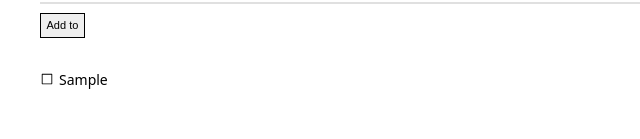
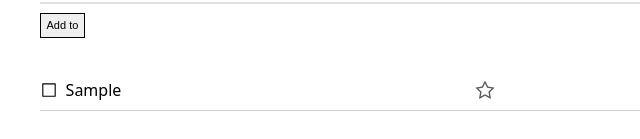
Before and after one commit to XiaoruiWang-SH/TODO-Calendar, a React (Vite) app: page / in a window 1280 px wide. Both pictures are taken after typing "Sample" into the empty fields and a click on the button "Add to". Shown: the part 167-306 px from the top of the page, without its empty margins (0-640 px from the left). Built offline with nearby package versions, Linux system fonts and the light colour scheme.

Commit message:
add function: importance lift-up

```diff
--- a/src/Container.jsx
+++ b/src/Container.jsx
@@ -2,6 +2,7 @@ import { useState } from 'react';
 import List from './List';
 import Input from './Input';
 import './container.css';
+import ItemData from './ItemData';
 
 let taskid = 0;
 
@@ -16,7 +17,7 @@ function Container() {
     function addTask(task) {
         console.log(`add task ${task}`);
         taskid++;
-        const newlist = [...list, {id: taskid, name: task, checked: false}];
+        const newlist = [...list, new ItemData(taskid, task, false, false, new Date(), null)];
         setList(newlist);
     }
 
--- /dev/null
+++ b/src/ItemData.js
@@ -0,0 +1,25 @@
+
+export default class ItemData {
+    constructor(id, name, checked, important, createTime, expireTime) {
+        this.id = id;
+        this.name = name;
+        this.checked = checked;
+        this.important = important;
+        this.createTime = createTime;
+        this.expireTime = expireTime;
+    }
+
+    setChecked(checked) {
+        this.checked = checked;
+    }
+
+    setImportant(important) {
+        this.important = important;
+    }
+
+    isExpired() {
+        return this.expireTime < new Date();
+    }
+
+
+};
--- a/src/List.jsx
+++ b/src/List.jsx
@@ -1,19 +1,37 @@
 import { useState } from 'react';
 import './List.css';
+import star_unselected from './assets/star-unselected.svg';
+import star_selected from './assets/star-selected.svg';
+import checkbox_unchecked from './assets/checkbox-unselected.svg';
+import checkbox_checked from './assets/checkbox-selected.svg';
+import ItemData from './ItemData';
 
 
 function List({list, taskchange}) {
 
-    function handleChange(id, checked) {
+    function handleChange(id) {
         // console.log(`item with id ${id} was ${checked ? 'checked' : 'unchecked'}`);
 
         const newlist = list.map((item) => {
             if (item.id === id) {
-                item.checked = checked;
+                item.setChecked(!item.checked);
             }
             return item;
         });
         taskchange(newlist);
+    }
+
+    function handleLiftUp(id) {
+        console.log(`item with id ${id} was lifted up`);
+
+        const newlist = list.map((item) => {
+            if (item.id === id) {
+                item.setImportant(!item.important);
+            }
+            return item;
+        });
+        taskchange(newlist);
+
     }
 
   return (
@@ -22,10 +40,7 @@ function List({list, taskchange}) {
         {list.map((item) =>
           <li className={item.checked ? 'list-checked' : 'list-unchecked'}
           key={item.id}>
-            <div className='list-item'>
-                <CheckBox id={item.id} checked={item.checked} hander={handleChange} />
-                 {item.name}
-            </div>
+            <ListItem item={item} handleChange_={handleChange} handleLiftUp_={handleLiftUp} />
             </li>
         )}
       </ul>
@@ -34,20 +49,45 @@ function List({list, taskchange}) {
 
 }
 
-function CheckBox({id, checked, hander}) { // 参数本质上是一个对象，这里是结构赋值
+
+function ListItem({item, handleChange_, handleLiftUp_}) {
 
     function handleChange(e) {
-        hander(id, e.target.checked);
+        handleChange_(item.id);
+        e.stopPropagation();
     }
 
+    function handleLiftUp(e) {
+        handleLiftUp_(item.id);
+        e.stopPropagation();
+    }
 
     return (
-        <label className='round-checkbox'>
-            <input type='checkbox' checked={checked} onChange={handleChange}/>
-            <span className='checkmark'>
-            </span>
-        </label>
+        <div className='list-item'>
+            <CheckBox id={item.id} checked={item.checked} handleChange={handleChange} />
+            <span>{item.name}</span>
+            <LiftUPBtn important={item.important} handleLiftUp={handleLiftUp} />
+
+        </div>
     );
 }
 
+function CheckBox({checked, handleChange}) { // 参数本质上是一个对象，这里是结构赋值
+
+    return (
+        <div className='round-checkbox' onClick={handleChange}>
+            <img src={checked ? checkbox_checked : checkbox_unchecked} className='icon_checkbox' alt='icon_checkbox'/>
+        </div>
+    );
+}
+
+function LiftUPBtn({important, handleLiftUp}) {
+    return (
+        <div className='liftup-btn' onClick={handleLiftUp}>
+            <img src={important ? star_selected : star_unselected} className='icon_liftup' alt='icon_liftup' />
+        </div>
+    );
+}
+
+
 export default List;
--- a/src/list.css
+++ b/src/list.css
@@ -20,27 +20,36 @@ li {
 .list-item {
     display: flex;
     align-items: center;
-    font-size: 14px;
+    font-size: 16px;
     margin: 5px 0;
+    height: 40px;
+    border-bottom: solid 0.5px #ccc;
 }
+.list-item span {
+    display: inline-block;
+    width: 400px;
+    margin: 0 8px;
+}
+
 .round-checkbox {
+    display: flex;
+    align-items: center;
+    justify-content: center;
+}
+
+.round-checkbox img {
+    width: 1.1em;
+    height: 1.1em;
+}
+
+.liftup-btn {
+    width: 50px;
+    height: 100%;
     display: flex;
     align-items: center;
 }
 
-.round-checkbox input{
-    display: none;
+.liftup-btn img {
+    width: 1.4em;
+    height: 1.4em;
 }
-
-.round-checkbox .checkmark {
-    display: inline-block;
-    text-align: center;
-    width: 1em;
-    height: 1em;
-    margin-right: 5px;
-    background: url("./assets/checkbox-unselected.svg") no-repeat center/contain;
-}
-
-.round-checkbox input:checked + .checkmark {
-    background: url("./assets/checkbox-selected.svg") no-repeat center/contain;
-}
```
Also changed, not shown: src/assets/star-selected.svg (added), src/assets/star-unselected.svg (added).
